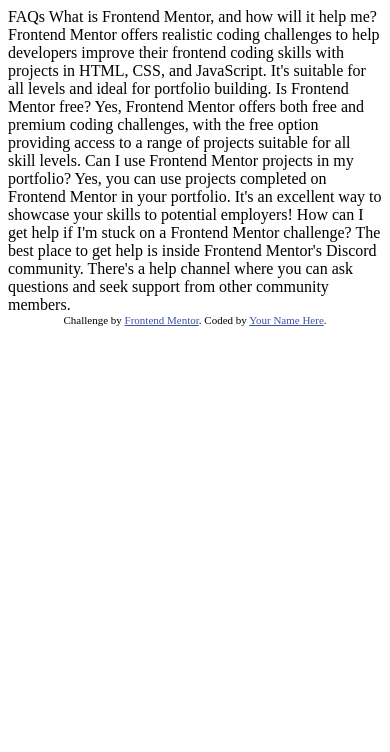
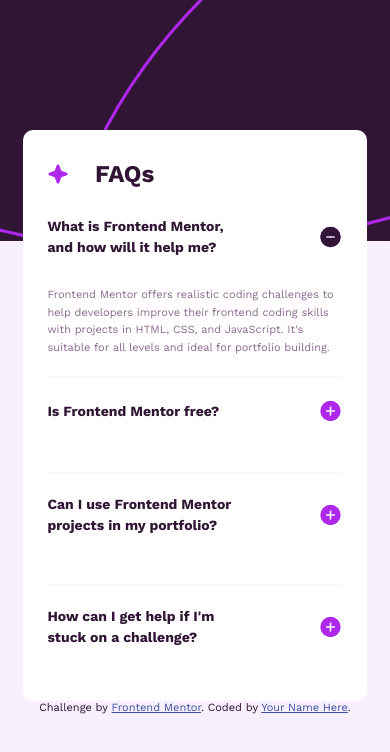
Before and after one commit to juan-mentor/faq-accordion-main, a plain HTML site: page index.html in a window 390 px wide. Drawn offline with nearby package versions, Linux system fonts and the light colour scheme.

Commit message:
estilos mobile

```diff
--- a/Css/style.css
+++ b/Css/style.css
@@ -0,0 +1,113 @@
+:root {
+ /*********  Colors **********/
+
+ --white: hsl(0, 0%, 100%);
+ --light-pink: hsl(275, 100%, 97%);
+ --grayish-purple: hsl(292, 16%, 49%);
+ --dark-purple: hsl(292, 42%, 14%);
+ --violet: violet;
+}
+
+html {
+    box-sizing: border-box;
+}
+
+* {
+    box-sizing: inherit;
+    margin: 0;
+    padding: 0;
+}
+
+body {
+    font-family: "Work Sans", sans-serif;
+    font-weight: 400;
+    font-style: normal;
+    display: flex;
+    width: 100%;
+    min-height: 100vh;
+    flex-direction: column;
+    align-items: center;
+    justify-content: center;
+    background-image: url("../assets/images/background-pattern-mobile.svg");
+    background-repeat: no-repeat;
+    background-size: 100%;
+    background-color: var(--light-pink);
+    color: var(--dark-purple);
+}
+
+hr {
+    opacity: 0.07;
+    margin-bottom: 1.25rem;
+}
+
+.faqs {
+    width: 88%;
+    max-width: 605px;
+    border-radius: 10px;
+    padding: 1.875rem 1.5rem 0.3rem;
+    background-color: var(--white);
+}
+
+.faqs__header {
+    display: flex;
+    gap:1.6rem;
+    margin-bottom: 1.75rem;
+}
+
+.faqs__icon {
+    width: 22px;
+}
+
+.faqs__title {
+    font-size: 1.5rem;
+    font-weight: 700;
+}
+
+.question {
+    line-height: 1.5;
+    margin-bottom: 1.25rem;
+}
+
+.question__header {
+    display: flex;
+    justify-content: space-between;
+    align-items: center;
+    margin-bottom: 1.75rem;
+    cursor: pointer;
+    position: relative;
+}
+
+.question__title {
+    font-size: 0.875rem;
+    max-width: 200px;
+}
+
+.question__title:hover{
+    color: var(--violet);
+
+}
+
+.question__btn {
+    border: none;
+    background-color: var(--white);
+}
+
+.question__icon {
+    width: 25px;
+}
+
+.question__icon--minus {
+    position: absolute;
+    right: 0;
+    z-index: -1;
+}
+
+details[open=""] .question__icon--minus{
+    z-index: 0;
+}
+
+.question__content {
+    font-size: 0.6875rem;
+    line-height: 1.6;
+    color: var(--grayish-purple);
+}
--- a/index.html
+++ b/index.html
@@ -4,45 +4,109 @@
     <meta charset="UTF-8">
     <meta name="viewport" content="width=device-width, initial-scale=1.0"> <!-- displays site properly based on user's device -->
 
+    <title>Frontend Mentor | FAQ accordion</title>
+
     <link rel="icon" type="image/png" sizes="32x32" href="./assets/images/favicon-32x32.png">
 
-  <title>Frontend Mentor | FAQ accordion</title>
+    <link rel="preconnect" href="https://fonts.googleapis.com">
+    <link rel="preconnect" href="https://fonts.gstatic.com" crossorigin>
+    <link href="https://fonts.googleapis.com/css2?family=Work+Sans:wght@100..900&display=swap" rel="stylesheet">
 
-  <!-- Feel free to remove these styles or customise in your own stylesheet 👍 -->
+    <link rel="stylesheet" href="Css/style.css">
+
     <style>
       .attribution { font-size: 11px; text-align: center; }
       .attribution a { color: hsl(228, 45%, 44%); }
     </style>
   </head>
+
   <body>
 
-  FAQs
+    <main class="faqs">
+      <header class="faqs__header">
+        <img src="assets/images/icon-star.svg" alt="" class="faqs__icon">
 
+        <h1 class="faqs__title">FAQs</h1>
+      </header>
+
+      <section class="faqs__questions">
+        <details class="question" open="">
+          <summary class="question__header">
+            <h2 class="question__title">
               What is Frontend Mentor, and how will it help me?
+            </h2>
 
+
+            <img src="assets/images/icon-plus.svg" alt="" class="question__icon">
+            <img src="assets/images/icon-minus.svg" alt="" class="question__icon question__icon--minus">
+          </summary>
+
+          <p class="question__content">
             Frontend Mentor offers realistic coding challenges to help developers improve their
             frontend coding skills with projects in HTML, CSS, and JavaScript. It's suitable for
             all levels and ideal for portfolio building.
+          </p>
+        </details>
+        <hr>
 
+        <details class="question">
+          <summary class="question__header">
+            <h2 class="question__title">
               Is Frontend Mentor free?
+            </h2>
 
+            <img src="assets/images/icon-plus.svg" alt="" class="question__icon">
+            <img src="assets/images/icon-minus.svg" alt="" class="question__icon question__icon--minus">
+          </summary>
+
+          <p class="question__content">
             Yes, Frontend Mentor offers both free and premium coding challenges, with the free
             option providing access to a range of projects suitable for all skill levels.
+          </p>
+        </details>
+        <hr>
 
+
+
+        <details class="question">
+          <summary class="question__header">
+            <h2 class="question__title">
               Can I use Frontend Mentor projects in my portfolio?
+            </h2>
 
+            <img src="assets/images/icon-plus.svg" alt="" class="question__icon">
+            <img src="assets/images/icon-minus.svg" alt="" class="question__icon question__icon--minus">
+          </summary>
+
+          <p class="question__content">
             Yes, you can use projects completed on Frontend Mentor in your portfolio. It's an excellent
             way to showcase your skills to potential employers!
-
-  How can I get help if I'm stuck on a Frontend Mentor challenge?
-
-  The best place to get help is inside Frontend Mentor's Discord community. There's a help
-  channel where you can ask questions and seek support from other community members.
+          </p>
+        </details>
+        <hr>
 
 
-  <div class="attribution">
+
+        <details class="question">
+          <summary class="question__header">
+            <h2 class="question__title">
+              How can I get help if I'm stuck on a challenge?
+            </h2>
+
+            <img src="assets/images/icon-plus.svg" alt="" class="question__icon">
+            <img src="assets/images/icon-minus.svg" alt="" class="question__icon question__icon--minus">
+          </summary>
+
+          <p class="question__content">
+            The best place to get help is inside Frontend Mentor's Discord community. There's a help channel where you can ask questions and seek support from other community members.
+          </p>
+        </details>
+      </section>
+    </main>
+
+    <footer class="attribution">
       Challenge by <a href="https://www.frontendmentor.io?ref=challenge" target="_blank">Frontend Mentor</a>.
       Coded by <a href="#">Your Name Here</a>.
-  </div>
+    </footer>
   </body>
 </html>
```
Lines whose indentation alone changed are shown as unchanged.
